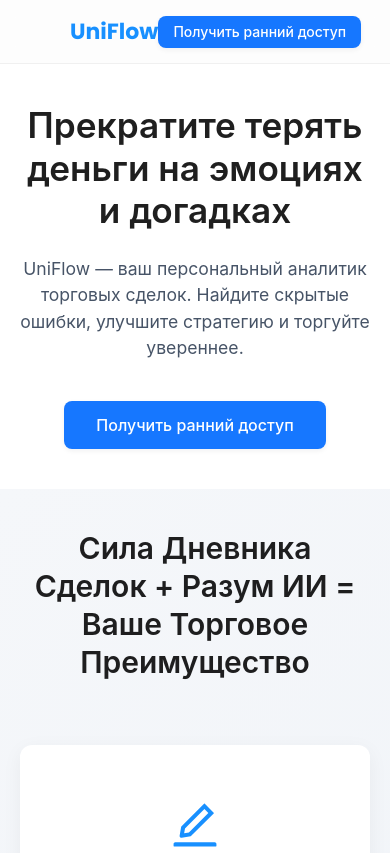
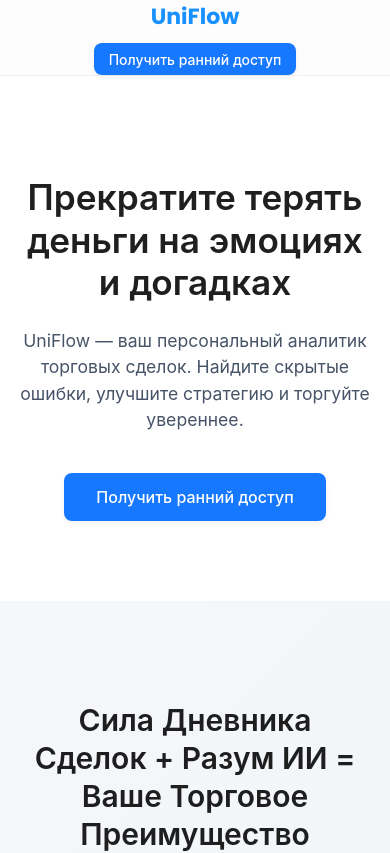
Before and after one commit to Semen1987nsk/UniFlow, a React (Vite) app: page / in a window 390 px wide. Shown: the top 853 px of the page. Built offline with nearby package versions, Linux system fonts and the light colour scheme.

Commit message:
Style: Make header responsive for mobile

```diff
--- a/src/App.css
+++ b/src/App.css
@@ -1,3 +1,5 @@
+/* src/App.css */
+
 /* Убираем стандартные отступы и задаем box-sizing */
 *, *::before, *::after {
     box-sizing: border-box;
@@ -42,20 +44,21 @@
       line-height: 1.65;
   }
 
-/* Добавляем легкую тень и скругление карточкам */
-.ant-card {
+  /* Добавляем легкую тень и скругление карточкам (если не задано inline) */
+  .ant-card:not(.problem-card) { /* Исключаем карточки проблем */
       border-radius: 12px !important; /* Более заметное скругление */
       box-shadow: 0 5px 20px rgba(16, 24, 40, 0.05) !important; /* Легкая, но заметная тень */
       border: none !important; /* Убираем стандартную рамку */
       background-color: #fff !important; /* Убедимся, что фон белый */
   }
-/* Дополнительный стиль для карточек в секции Проблемы (чтобы не было лишнего фона) */
-.problem-section .ant-card {
+  /* Стиль для карточек в секции Проблемы */
+  .problem-section .problem-card {
        background-color: transparent !important; /* Убираем фон у карточек проблем */
        box-shadow: none !important; /* Убираем тень у карточек проблем */
        text-align: center;
+       border: none !important;
   }
-.problem-section .ant-card-body {
+  .problem-section .problem-card .ant-card-body {
       padding: 16px !important; /* Уменьшим падинг */
   }
 
@@ -63,72 +66,70 @@
   /* Стиль для иконок в карточках фич */
   .feature-icon svg {
       /* Можно настроить, если нужно */
-    /* Например, transition: transform 0.3s ease; */
   }
   /* Hover эффект для карточек фич */
-.features-section .ant-card:hover {
+  .features-section-outer .feature-card:hover { /* Используем классы для точности */
       transform: translateY(-5px); /* Легкий подъем */
       box-shadow: 0 10px 25px rgba(16, 24, 40, 0.08) !important; /* Усиление тени */
       transition: all 0.3s ease-out;
   }
-.features-section .ant-card:hover .feature-icon svg {
-   /* transform: scale(1.1); */ /* Легкое увеличение иконки при наведении на карточку */
+  .features-section-outer .feature-card:hover .feature-icon svg {
+     /* transform: scale(1.1); */
   }
 
 
-/* Улучшаем вид контейнера для макета */
+  /* Улучшаем вид контейнера для макета (в SolutionSection) */
   .mockup-container {
-  background: linear-gradient(135deg, #f0f9ff 0%, #e6f0ff 100%); /* Более светлый градиент */
-  height: 350px; /* Можно настроить */
-  display: flex;
-  align-items: center;
-  justify-content: center;
-  border-radius: 12px; /* Скругление как у карточек */
-  border: none;
-  /* box-shadow: 0 4px 15px rgba(0, 0, 0, 0.05); */ /* Можно добавить легкую тень */
-  padding: 20px;
+    /* Стили для заглушки, если она используется */
+    /* background: linear-gradient(135deg, #f0f9ff 0%, #e6f0ff 100%); */
+    /* height: 350px; */
+    /* display: flex; */
+    /* align-items: center; */
+    /* justify-content: center; */
+    /* border-radius: 12px; */
+    /* border: none; */
+    /* padding: 20px; */
   }
   .mockup-container .ant-typography {
-   color: #475467; /* Немного темнее текст заглушки */
-   font-size: 16px;
-   font-weight: 500; /* Inter Medium */
-   text-align: center;
+     /* color: #475467; */
+     /* font-size: 16px; */
+     /* font-weight: 500; */
+     /* text-align: center; */
   }
 
-/* Центрирование плейсхолдера в форме ввода */
+  /* Центрирование плейсхолдера в форме ввода CTA */
   #cta-form input::placeholder {
       text-align: center;
-    color: #98a2b3; /* Цвет плейсхолдера */
+      color: #98a2b3;
   }
   #cta-form input {
-    border-color: rgba(255, 255, 255, 0.5); /* Сделаем границу инпута чуть виднее на синем фоне */
+      /* border-color: rgba(255, 255, 255, 0.5); */ /* Можно раскомментировать, если граница плохо видна */
   }
 
   /* Увеличим отклик кнопок */
   .ant-btn {
-     border-radius: 8px !important; /* Скругление кнопок */
-     font-weight: 500 !important; /* Шрифт Inter Medium для кнопок */
-     transition: all 0.3s ease; /* Плавный переход для hover */
-     box-shadow: 0 2px 5px rgba(16, 24, 40, 0.06); /* Легкая тень для всех кнопок */
+       border-radius: 8px !important;
+       font-weight: 500 !important;
+       transition: all 0.3s ease;
+       box-shadow: 0 2px 5px rgba(16, 24, 40, 0.06);
   }
   .ant-btn:hover {
-    transform: translateY(-2px); /* Легкий подъем при наведении */
+      transform: translateY(-2px);
   }
-
   .ant-btn-primary {
-    border: none !important; /* Убираем границу у основной кнопки */
+      border: none !important;
   }
   .ant-btn-primary:not(.ant-btn-dangerous):hover {
-    background-color: #0056b3 !important; /* Немного темнее синий при наведении */
-    box-shadow: 0 6px 15px rgba(24, 144, 255, 0.3); /* Тень для основной кнопки */
+      background-color: #0056b3 !important;
+      box-shadow: 0 6px 15px rgba(24, 144, 255, 0.3);
   }
   .ant-btn-primary.ant-btn-dangerous {
-     background-color: #ff4d4f !important; /* Стандартный danger цвет */
+       background-color: #ff4d4f !important;
        border: none !important;
   }
   .ant-btn-primary.ant-btn-dangerous:hover {
-     background-color: #d9363e !important; /* Темнее danger при наведении */
-     box-shadow: 0 6px 15px rgba(255, 77, 79, 0.3); /* Тень для danger кнопки */
+       background-color: #d9363e !important;
+       box-shadow: 0 6px 15px rgba(255, 77, 79, 0.3);
   }
 
   /* Дополнительные стили для чистоты */
@@ -138,10 +139,60 @@
     transition: color 0.3s ease;
   }
   a:hover {
-  color: #0056b3; /* Темнее при наведении */
+    color: #0056b3;
   }
 
-/* Адаптивность для больших отступов на мобильных */
+  /* Общие отступы секций */
+  .section-padding {
+      /* Управляется inline-стилями в компонентах */
+  }
+
+
+  /* --- СТИЛИ ДЛЯ АДАПТИВНОЙ ШАПКИ --- */
+
+  /* Стили по умолчанию для больших экранов */
+  .header-content-wrapper {
+      display: flex;
+      justify-content: space-between;
+      align-items: center;
+      height: 100%; /* Занимаем высоту шапки */
+  }
+
+  /* Стили для мобильной шапки */
+  @media (max-width: 576px) { /* Точка перехода для мобильных */
+
+    /* Контейнер для лого и кнопки */
+    .header-content-wrapper {
+      flex-direction: column; /* Ставим элементы друг под другом */
+      align-items: center; /* Центрируем по горизонтали */
+      justify-content: center; /* Центрируем по вертикали */
+      padding-top: 10px;    /* Добавляем отступ сверху */
+      padding-bottom: 10px; /* Добавляем отступ снизу */
+      height: auto; /* Позволяем высоте шапки подстроиться */
+    }
+
+    /* Логотип */
+    .header-content-wrapper .logo {
+      margin-bottom: 10px; /* Добавляем отступ под логотипом */
+      font-size: 20px; /* Можно немного уменьшить лого */
+    }
+
+    /* Кнопка */
+    .header-content-wrapper .ant-btn {
+      /* Стили для кнопки на мобильных, если нужно */
+    }
+
+    /* Переопределяем высоту стандартной шапки AntD */
+    .ant-layout-header {
+       height: auto !important; /* Позволяем высоте подстроиться */
+       line-height: normal !important; /* Сбрасываем line-height */
+       padding: 0 !important; /* Убираем стандартные паддинги */
+    }
+  }
+  /* --- КОНЕЦ СТИЛЕЙ ДЛЯ АДАПТИВНОЙ ШАПКИ --- */
+
+
+  /* Адаптивность для заголовков и отступов на мобильных */
   @media (max-width: 767px) {
       h1, .ant-typography h1 { font-size: 2rem; }
       h2, .ant-typography h2 { font-size: 1.5rem; }
@@ -149,7 +200,8 @@
 
       /* Уменьшаем вертикальные отступы секций на мобильных */
       .section-padding {
-        padding-top: 40px !important;
-        padding-bottom: 40px !important;
+          /* Можно управлять padding-top/bottom здесь, если убрать inline-стили */
+          /* padding-top: 40px !important; */
+          /* padding-bottom: 40px !important; */
       }
   }
--- a/src/sections/HeaderSection.tsx
+++ b/src/sections/HeaderSection.tsx
@@ -4,14 +4,14 @@
 
 const { Header } = Layout;
 
-// Максимальная ширина контента (должна быть согласована с другими секциями)
+// Используем ту же ширину, что и в других секциях
 const CONTENT_MAX_WIDTH = '1140px';
 
 const HeaderSection: React.FC = () => {
   return (
     <Header style={{
-      display: 'flex',
-      alignItems: 'center',
+      display: 'flex', // Оставляем flex для выравнивания внутреннего div по вертикали
+      alignItems: 'center', // Выравниваем внутренний div по центру вертикали
       backgroundColor: 'rgba(255, 255, 255, 0.8)',
       backdropFilter: 'blur(10px)',
       borderBottom: '1px solid #f0f0f0',
@@ -19,19 +19,20 @@
       top: 0,
       zIndex: 10,
       width: '100%',
+      padding: '0', // Убираем стандартный padding у Header
+      // Высота будет управляться через CSS для адаптивности
     }}>
-       <div style={{
+       {/* Добавляем класс header-content-wrapper */}
+       <div className="header-content-wrapper" style={{
            display: 'flex',
-           justifyContent: 'space-between',
-           alignItems: 'center',
+           // justifyContent и alignItems будут управляться через CSS для адаптивности
            width: '100%',
            maxWidth: CONTENT_MAX_WIDTH,
            margin: '0 auto',
-           padding: '0 20px'
+           padding: '0 20px', // Боковые отступы
+           // height: '100%', // Управляется через CSS
        }}>
-          {/* --- ИЗМЕНЕНО НАЗВАНИЕ --- */}
           <div className="logo" style={{ color: '#1890ff', fontWeight: 'bold', fontSize: '22px', fontFamily: "'Poppins', sans-serif"}}>UniFlow</div>
-          {/* Ссылка ведет к форме CTA внизу */}
           <Button type="primary" href="#cta-form">
             Получить ранний доступ
           </Button>
```
Lines whose indentation alone changed are shown as unchanged.
